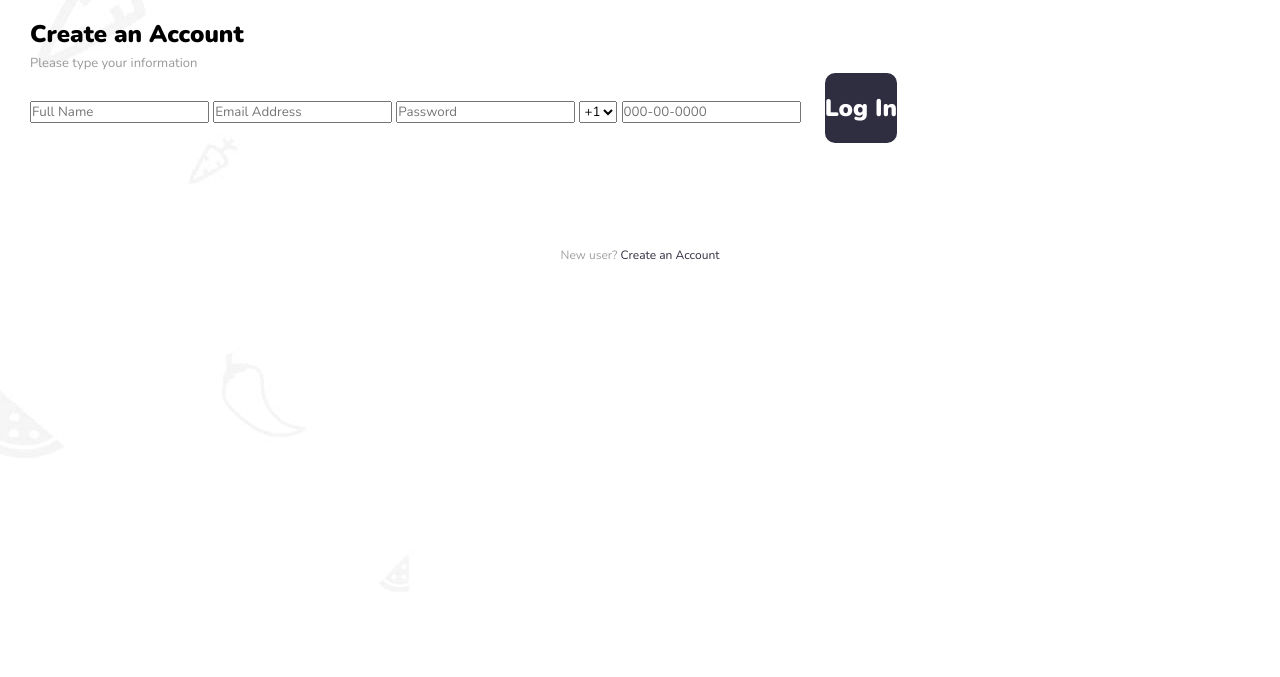
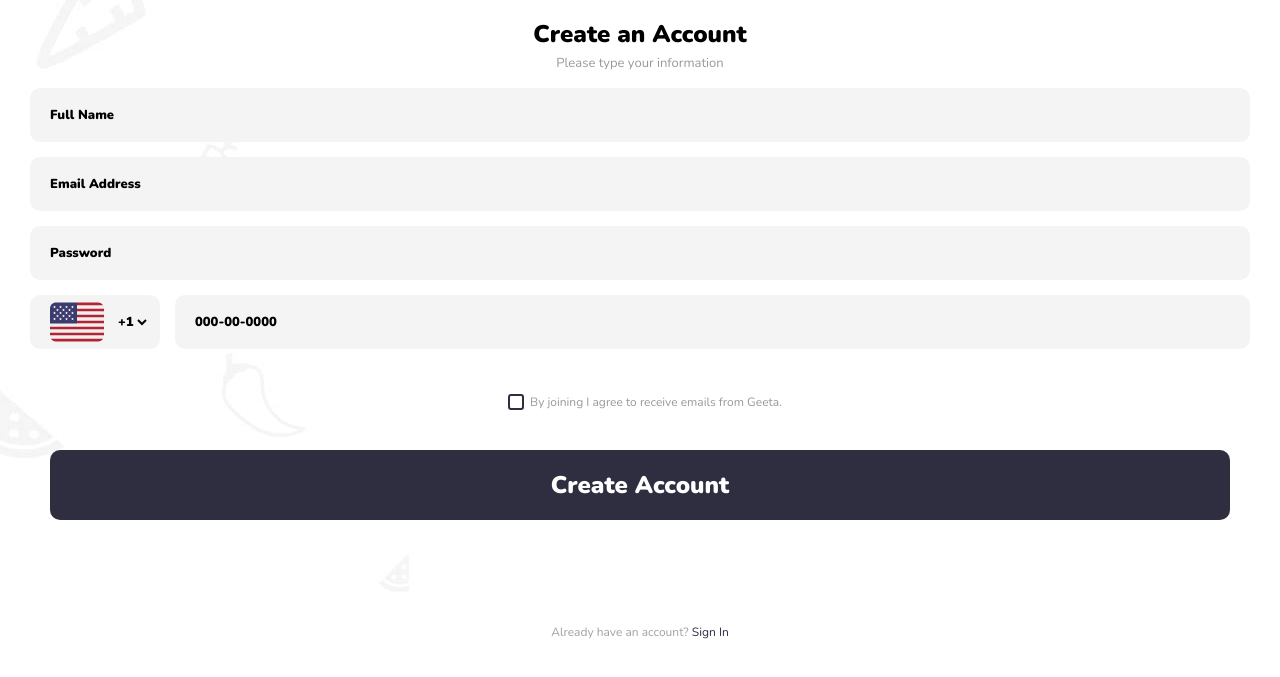
Before and after one commit to yelenchuk/basket, a website: page src/signup.html in a window 1280 px wide. Shown: the part 101-778 px from the top of the page. Drawn offline with nearby package versions, Linux system fonts and the light colour scheme; files that its build step writes are made by us from their sources; files whose address does not match are found by name.

```diff
--- /dev/null
+++ b/src/scss/blocks/account/_account.scss
@@ -0,0 +1,103 @@
+.account {
+  display: flex;
+  flex-direction: column;
+  align-items: center;
+
+  &__form {
+    display: flex;
+    flex-direction: column;
+    margin-top: 15px;
+    width: 100%;
+
+    &-wrapper {
+      display: flex;
+      & input {
+        flex: 1;
+        margin-left: 15px;
+      }
+      & .field {
+        display: flex;
+
+        & select {
+          background: #f4f4f4;
+          border-radius: 10px;
+          border: none;
+          font-weight: 900;
+          font-size: 13px;
+          line-height: 37px;
+          color: #000000;
+          margin: 0 10px;
+        }
+      }
+    }
+
+    &-field {
+      height: 54px;
+      background: #f4f4f4;
+      border-radius: 10px;
+      border: none;
+      margin-bottom: 15px;
+      padding-left: 20px;
+
+      &::placeholder {
+        font-weight: 900;
+        font-size: 13px;
+        line-height: 37px;
+        color: #000000;
+      }
+    }
+
+    &-subscribe {
+      font-weight: normal;
+      font-size: 12px;
+      line-height: 14px;
+      color: $grey;
+      display: flex;
+      justify-content: center;
+      margin: 30px 0 40px;
+
+            & .subscribe {
+    &__custom-checkbox {
+        position: absolute;
+        z-index: -1;
+        opacity: 0;
+
+        & +label {
+            display: inline-flex;
+            align-items: center;
+            user-select: none;
+
+             &::before {
+                 content: '';
+                 display: inline-block;
+                 width: 1em;
+                 height: 1em;
+                 flex-shrink: 0;
+                 flex-grow: 0;
+                 border: 2px solid $primary;
+                 border-radius: 0.25em;
+                 margin-right: 0.5em;
+                 background-repeat: no-repeat;
+                 background-position: center center;
+                 background-size: 50% 50%;
+             }
+        }
+
+        &:checked{
+            &+label{
+                &:before {
+                    border-color: $primary;
+                    // background-color: $primary;
+                    background-image: url("../img/signup/ci_checkbox-checked.svg");
+            }
+        }
+        }
+    }
+}
+
+      & label {
+        margin-left: 10px;
+      }
+    }
+  }
+}
--- a/src/scss/style.scss
+++ b/src/scss/style.scss
@@ -5,4 +5,4 @@
 @import './blocks/header/header.scss';
 @import './blocks/authenticator/authenticator';
 @import './blocks/footer/footer';
-@import './blocks/account/account.sass';
+@import './blocks/account/_account';
--- a/src/signup.html
+++ b/src/signup.html
@@ -18,21 +18,29 @@
       <div class="sub-title">Create an Account</div>
       <div class="desc">Please type your information</div>
       <form action="#" class="account__form">
-        <input required placeholder="Full Name" name="name" type="text" class="account__form-input" />
-        <input required placeholder="Email Address" name="email" type="email" class="account__form-input" />
-        <input required placeholder="Password" name="password" type="password" class="account__form-input" />
-        <select name="country" id="country">
+        <input required placeholder="Full Name" name="name" type="text" class="account__form-field" />
+        <input required placeholder="Email Address" name="email" type="email" class="account__form-field" />
+        <input required placeholder="Password" name="password" type="password" class="account__form-field" />
+        <div class="account__form-wrapper ">
+          <div class="account__form-field field">
+          <img src="/img/signup/twemoji_flag-for-flag-us-outlying-islands.svg" alt="usa">
+          <select name="country" id="country" class="">
           <option value="usa">+1</option>
           <option value="ukr">+3</option>
-        </select>
-        <input required placeholder="000-00-0000" name="phone" type="tel" class="account__form-input"
+        </select></div>
+        <input required placeholder="000-00-0000" name="phone" type="tel" class="account__form-field"
           pattern="[0-9]{3}-[0-9]{3}-[0-9]{4}" />
-        <button class="btn_main">Log In</button>
+        </div>
+        <div class="account__form-subscribe subscribe">
+        <input class="subscribe__custom-checkbox" type="checkbox" id="subscribe" name="subscribe"value="yes">
+        <label for="subscribe">By joining I agree to receive emails from Geeta.</label>
+        </div>
+        <button class="btn_main">Create Account</button>
       </form>
     </section>
   </div>
   <section class="footer">
-    <span>New user?</span> <a href="">Create an Account</a>
+    <span>Already have an account?</span> <a href="">Sign In</a>
   </section>
   </div>
   <script src="js/script.js"></script>
```
Also changed, not shown: dist/Sign Up.html (deleted), dist/Signup.html, dist/createAcc.html (deleted), dist/css/style.css, dist/img/signup/ci_checkbox-checked.svg (added), dist/img/signup/twemoji_flag-for-flag-us-outlying-islands.svg (added), dist/loginsignup.html (deleted), src/img/signup/ci_checkbox-checked.svg (added), src/img/signup/twemoji_flag-for-flag-us-outlying-islands.svg (added), src/scss/blocks/account/account.sass (deleted), 3 other files.
